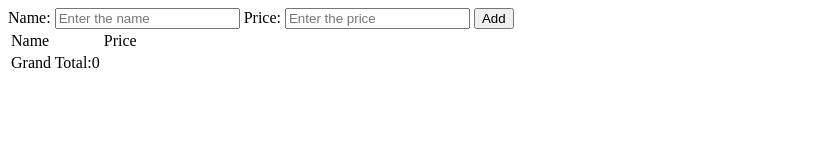
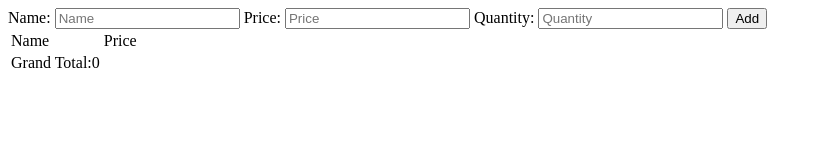
Before and after one commit to acciojob/shopping-cart-RishabhSingh4872962, a website: page main.html in a window 1280 px wide. Shown: the whole page, without its empty margins (0-822 px from the left). Drawn offline with Linux system fonts and the light colour scheme.

Commit message:
created a submission

```diff
--- a/main.html
+++ b/main.html
@@ -9,9 +9,11 @@
 <body>
 	<!-- the entire body must be written by student -->
 	<label for="item-name-input">Name:</label>
-	<input id="item-name-input" type="text" placeholder="Enter the name" />
+	<input id="item-name-input" type="text" placeholder="Name" />
 	<label for="item-price-input">Price:</label>
-	<input id="item-price-input" type="number" placeholder="Enter the price" />
+	<input id="item-price-input" type="number" placeholder="Price" />
+	<label for="tem-qty-input">Quantity:</label>
+	<input id="tem-qty-input" type="number" placeholder="Quantity" />
 	<button id="add">Add</button>
 	<table>
 		<thead>
--- a/script.js
+++ b/script.js
@@ -2,6 +2,7 @@
 const btn=document.getElementById("add");
 const name=document.getElementById("item-name-input");
 const price=document.getElementById("item-price-input");
+const quantity=document.getElementById("item-qty-input");
 
 const total=document.getElementById("total");
 const table=document.getElementById("table");
@@ -21,7 +22,7 @@ btn.addEventListener("click",(e)=>{
 		name:name.value,
 		price:price.value
 	})
-	gtotal=Number(price.value)+gtotal
+	gtotal=Number(price.value)*Number(quantity.value)+gtotal
 	total.innerText="";
 	total.innerText=gtotal;
 	name.value="";
```
